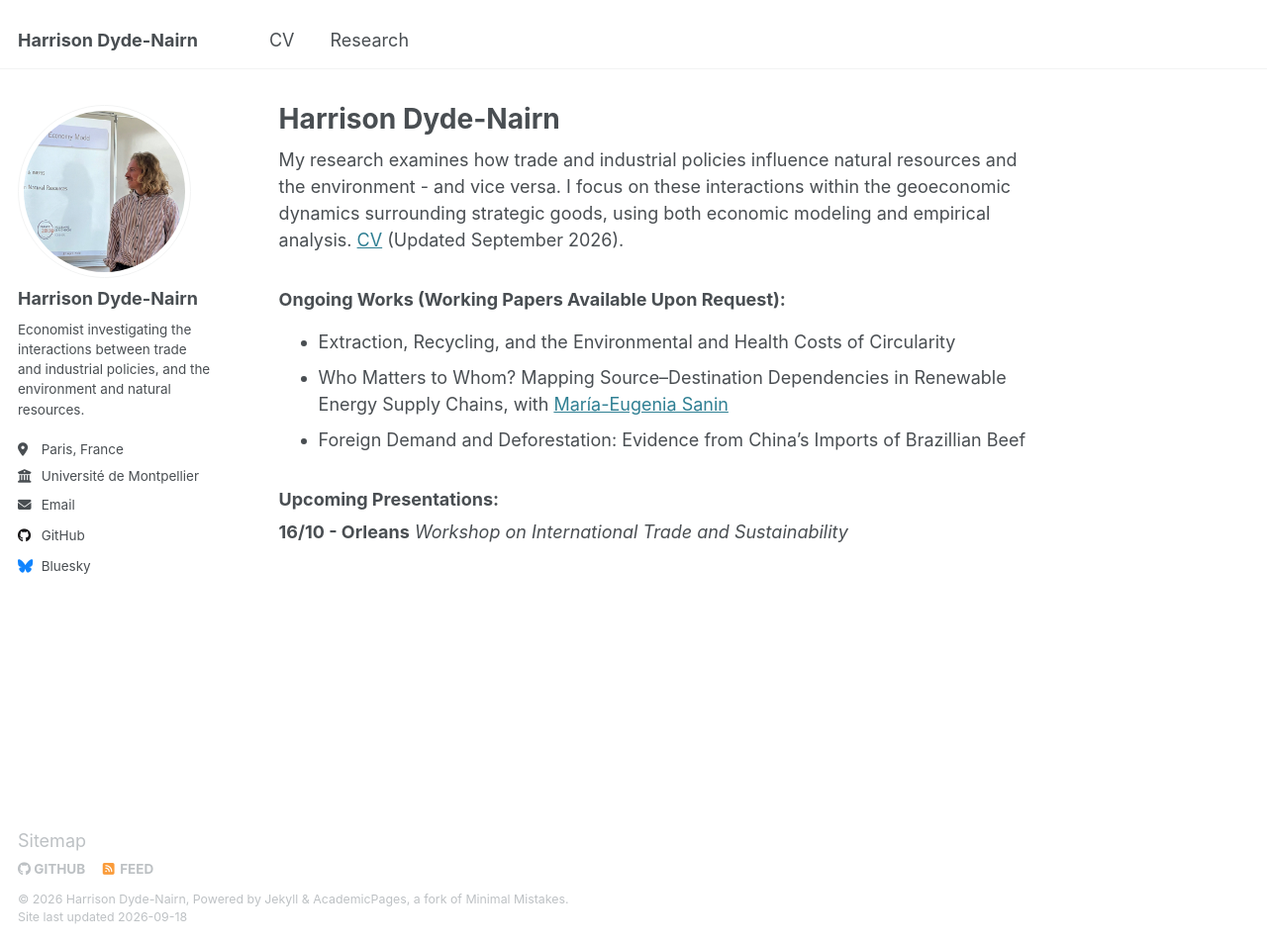
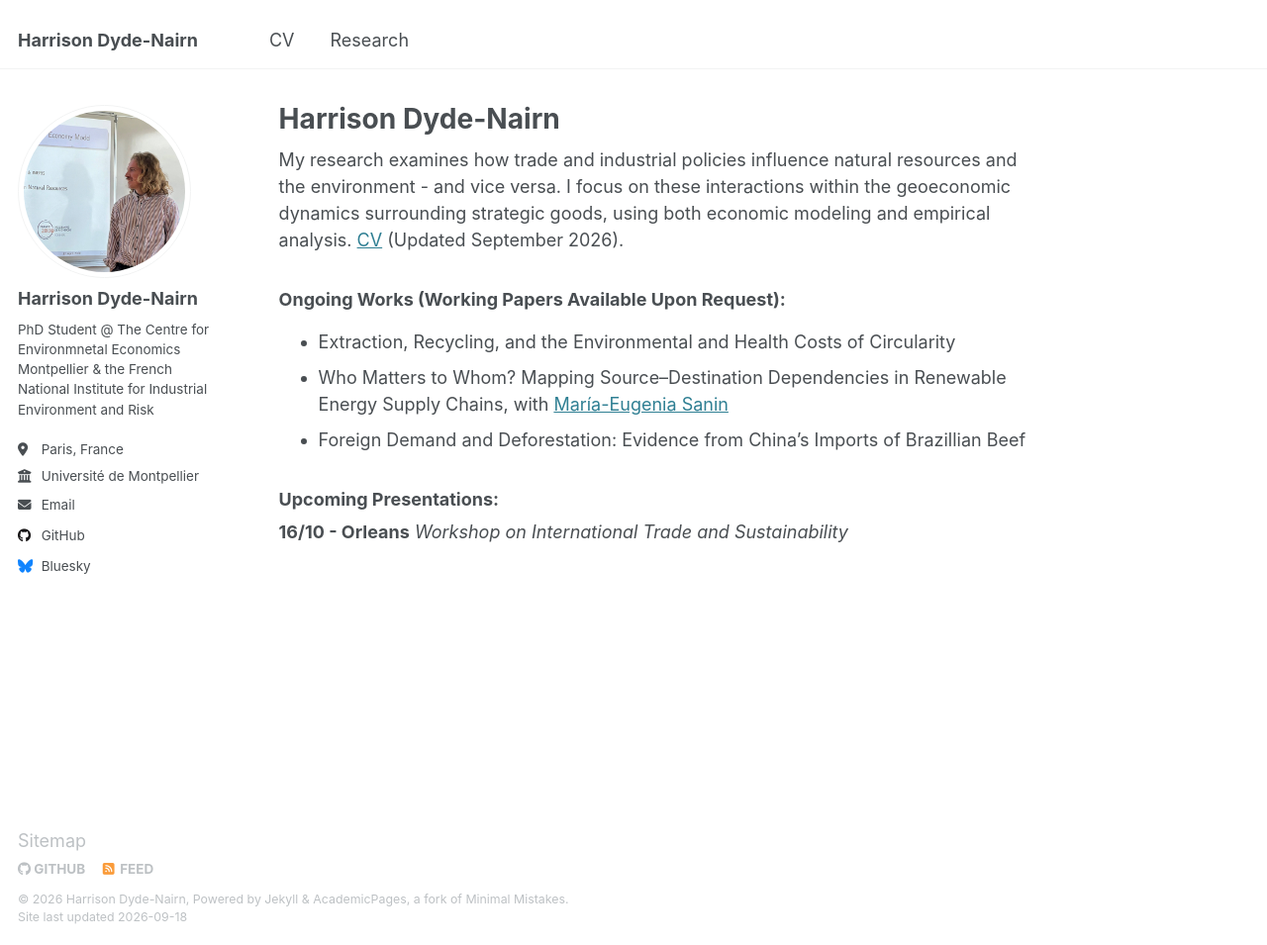
Before and after one commit to hdydenairn/hdydenairn.github.io, a Jekyll site: the page built from _pages/about.md, in a window 1280 px wide and 955 px high. Shown: the whole window at 99% size. Built offline with Jekyll 4.4.1, drawn with Linux system fonts in a browser that asks for light colours.

Commit message:
Update bio information in _config.yml

```diff
--- a/_config.yml
+++ b/_config.yml
@@ -25,7 +25,7 @@ author:
   avatar           : "cv_new.png"
   name             : "Harrison Dyde-Nairn"
   pronouns         : # example: "she/her"
-  bio              : "Economist investigating the interactions between trade and industrial policies, and the environment and natural resources."
+  bio              : "PhD Student @ The Centre for Environmnetal Economics Montpellier & the French National Institute for Industrial Environment and Risk"
   location         : "Paris, France"
   employer         : "Université de Montpellier"
   uri              : # URL
```
